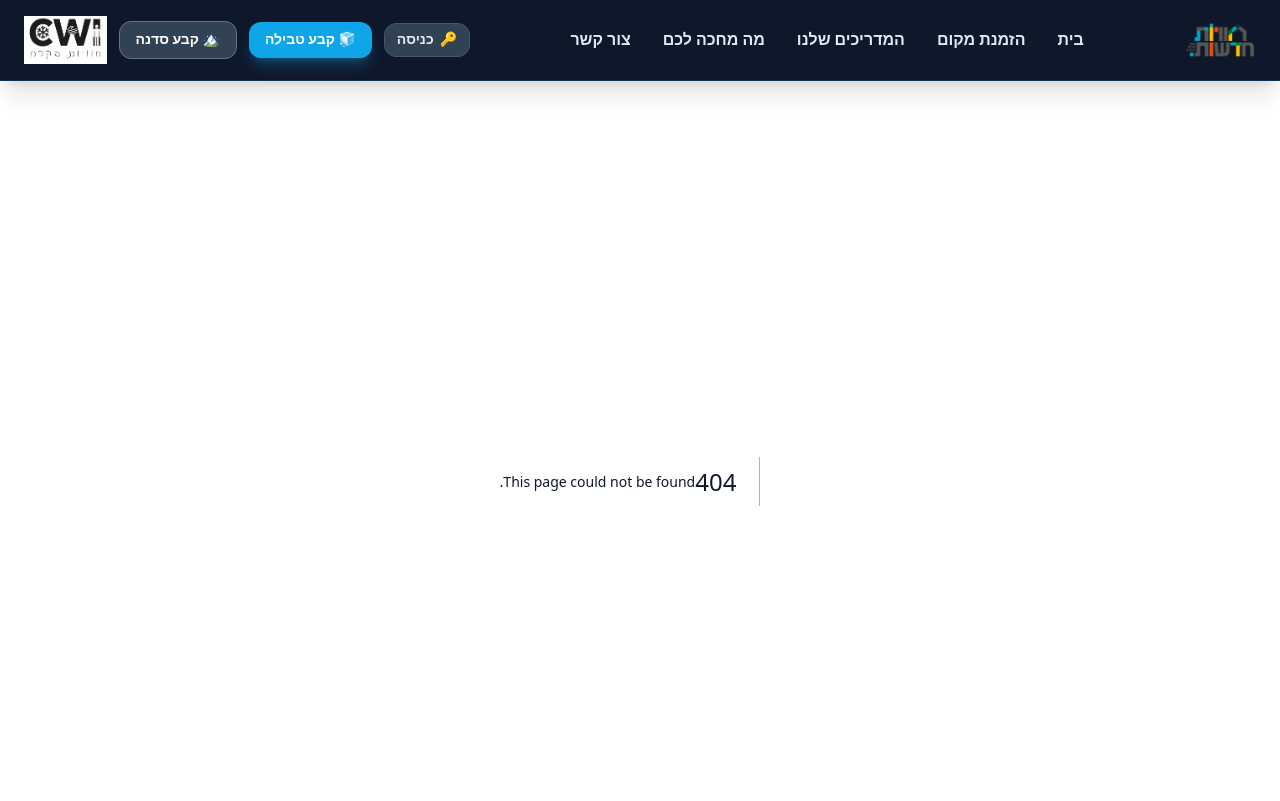
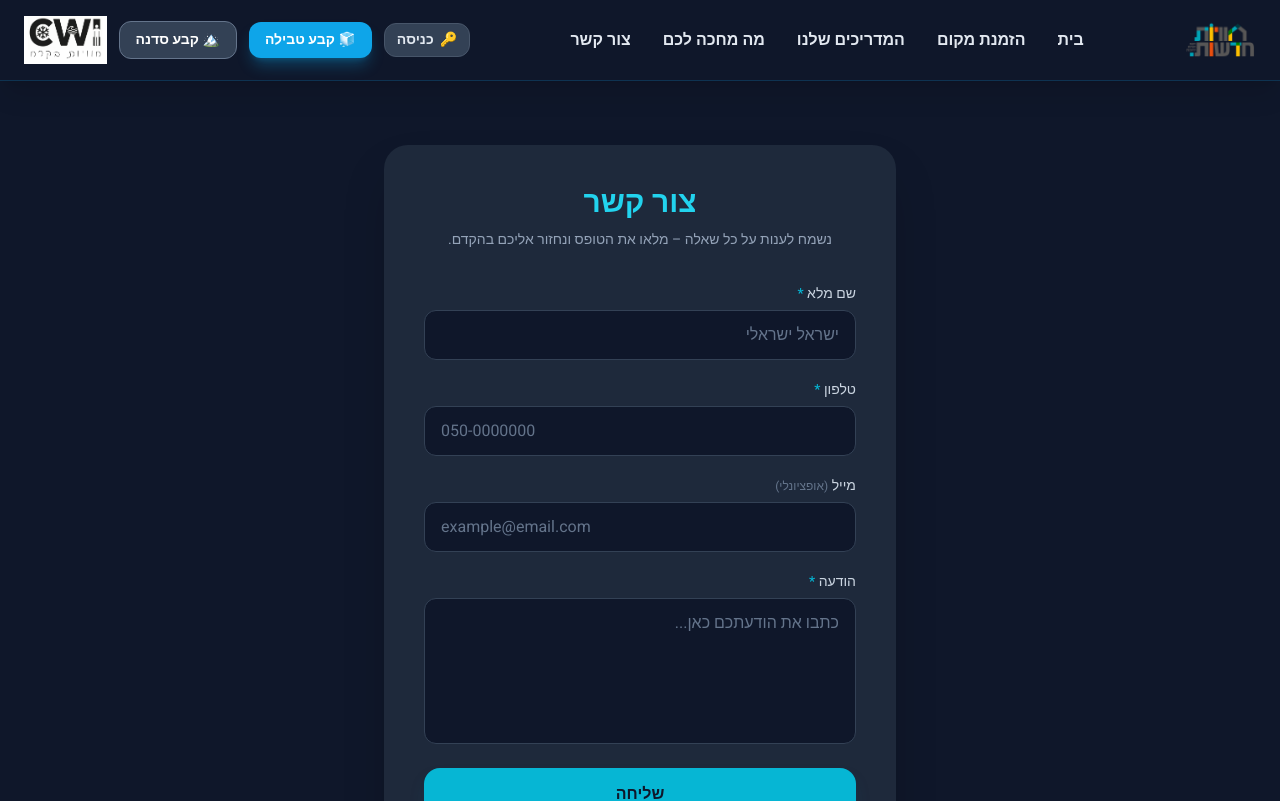
Before and after one commit to ritzabilu-jpg/ICING, a Next.js app: page /contact in a window 1280 px wide. Before the commit this address had no page. Shown: the top 801 px of the page. Built offline with nearby package versions, Linux system fonts and the light colour scheme; what tailwindcss-rtl would draw is missing.

Commit message:
Add internal contact form page, fix contact section equal heights, replace Google Form link

```diff
--- /dev/null
+++ b/src/app/api/contact/route.ts
@@ -0,0 +1,68 @@
+import { NextRequest, NextResponse } from 'next/server';
+
+function validateIsraeliPhone(phone: string): boolean {
+  const cleaned = phone.replace(/[\s\-().]/g, '');
+  return /^(\+972|972|0)(5[0-9]|7[2-9]|[23489])[0-9]{7}$/.test(cleaned);
+}
+
+export async function POST(req: NextRequest) {
+  let body: unknown;
+  try {
+    body = await req.json();
+  } catch {
+    return NextResponse.json({ error: 'בקשה לא תקינה' }, { status: 400 });
+  }
+
+  const { name, phone, email, message } = body as {
+    name?: string;
+    phone?: string;
+    email?: string;
+    message?: string;
+  };
+
+  const errors: string[] = [];
+
+  if (!name || name.trim().length < 2) {
+    errors.push('שם חייב להכיל לפחות 2 תווים');
+  }
+  if (!phone || !validateIsraeliPhone(phone.trim())) {
+    errors.push('מספר טלפון ישראלי לא תקין');
+  }
+  if (!message || message.trim().length < 5) {
+    errors.push('הודעה חייבת להכיל לפחות 5 תווים');
+  }
+
+  if (errors.length > 0) {
+    return NextResponse.json({ error: errors.join(', ') }, { status: 422 });
+  }
+
+  const safeName = name!.trim();
+  const safePhone = phone!.trim();
+  const safeEmail = email?.trim() || '';
+  const safeMessage = message!.trim();
+
+  if (process.env.RESEND_API_KEY) {
+    try {
+      const { Resend } = await import('resend');
+      const resend = new Resend(process.env.RESEND_API_KEY);
+      await resend.emails.send({
+        from: 'onboarding@resend.dev',
+        to: 'ritzabilu@gmail.com',
+        subject: `פנייה חדשה מ-${safeName}`,
+        html: `<div dir="rtl"><h2>פנייה חדשה מהאתר</h2><p><b>שם:</b> ${safeName}</p><p><b>טלפון:</b> ${safePhone}</p><p><b>מייל:</b> ${safeEmail || 'לא הוזן'}</p><p><b>הודעה:</b> ${safeMessage}</p></div>`,
+      });
+    } catch (err) {
+      console.error('[contact] Resend error:', err);
+      return NextResponse.json({ error: 'שגיאה בשליחת המייל, נסה שוב מאוחר יותר' }, { status: 500 });
+    }
+  } else {
+    console.log('[contact] RESEND_API_KEY not set – logging form submission:', {
+      name: safeName,
+      phone: safePhone,
+      email: safeEmail || 'לא הוזן',
+      message: safeMessage,
+    });
+  }
+
+  return NextResponse.json({ ok: true });
+}
--- /dev/null
+++ b/src/app/contact/page.tsx
@@ -0,0 +1,200 @@
+'use client';
+
+import { useState } from 'react';
+import type { Metadata } from 'next';
+
+export const metadata: Metadata = {
+  title: 'צור קשר – חוויות שוויץ המדע',
+};
+
+interface FormState {
+  name: string;
+  phone: string;
+  email: string;
+  message: string;
+}
+
+const initialForm: FormState = {
+  name: '',
+  phone: '',
+  email: '',
+  message: '',
+};
+
+export default function ContactPage() {
+  const [form, setForm] = useState<FormState>(initialForm);
+  const [submitting, setSubmitting] = useState(false);
+  const [success, setSuccess] = useState(false);
+  const [errorMsg, setErrorMsg] = useState('');
+
+  function handleChange(e: React.ChangeEvent<HTMLInputElement | HTMLTextAreaElement>) {
+    setForm((prev) => ({ ...prev, [e.target.name]: e.target.value }));
+    setErrorMsg('');
+  }
+
+  async function handleSubmit(e: React.FormEvent) {
+    e.preventDefault();
+    setSubmitting(true);
+    setErrorMsg('');
+    setSuccess(false);
+
+    try {
+      const res = await fetch('/api/contact', {
+        method: 'POST',
+        headers: { 'Content-Type': 'application/json' },
+        body: JSON.stringify({
+          name: form.name,
+          phone: form.phone,
+          email: form.email || undefined,
+          message: form.message,
+        }),
+      });
+
+      const data = await res.json();
+
+      if (!res.ok || !data.ok) {
+        setErrorMsg(data.error || 'שגיאה בשליחה, נסה שוב');
+      } else {
+        setSuccess(true);
+        setForm(initialForm);
+      }
+    } catch {
+      setErrorMsg('שגיאת רשת, בדוק את החיבור ונסה שוב');
+    } finally {
+      setSubmitting(false);
+    }
+  }
+
+  const inputClass =
+    'w-full rounded-xl bg-[#0f172a] border border-slate-700 text-slate-100 placeholder-slate-500 px-4 py-3 text-base focus:outline-none focus:border-cyan-500 focus:ring-1 focus:ring-cyan-500 transition';
+
+  return (
+    <main className="min-h-screen bg-[#0f172a] flex flex-col items-center justify-center px-4 py-16">
+      <div className="w-full max-w-lg bg-[#1e293b] rounded-3xl shadow-2xl p-8 md:p-10">
+        {/* Header */}
+        <div className="text-center mb-8">
+          <h1 className="text-3xl font-bold text-cyan-400 mb-2">צור קשר</h1>
+          <p className="text-slate-400 text-sm leading-relaxed">
+            נשמח לענות על כל שאלה – מלאו את הטופס ונחזור אליכם בהקדם.
+          </p>
+        </div>
+
+        {/* Success state */}
+        {success ? (
+          <div className="flex flex-col items-center justify-center gap-4 py-10 text-center">
+            <span className="text-5xl">✅</span>
+            <p className="text-xl font-semibold text-cyan-400">ההודעה נשלחה בהצלחה!</p>
+            <p className="text-slate-400 text-sm">ניצור איתך קשר בהקדם.</p>
+            <button
+              onClick={() => setSuccess(false)}
+              className="mt-4 text-sm text-slate-500 hover:text-cyan-400 underline transition"
+            >
+              שלח הודעה נוספת
+            </button>
+          </div>
+        ) : (
+          <form onSubmit={handleSubmit} noValidate className="flex flex-col gap-5" dir="rtl">
+            {/* שם מלא */}
+            <div className="flex flex-col gap-1.5">
+              <label htmlFor="name" className="text-slate-300 text-sm font-medium">
+                שם מלא <span className="text-cyan-500">*</span>
+              </label>
+              <input
+                id="name"
+                name="name"
+                type="text"
+                autoComplete="name"
+                required
+                placeholder="ישראל ישראלי"
+                value={form.name}
+                onChange={handleChange}
+                className={inputClass}
+              />
+            </div>
+
+            {/* טלפון */}
+            <div className="flex flex-col gap-1.5">
+              <label htmlFor="phone" className="text-slate-300 text-sm font-medium">
+                טלפון <span className="text-cyan-500">*</span>
+              </label>
+              <input
+                id="phone"
+                name="phone"
+                type="tel"
+                autoComplete="tel"
+                required
+                placeholder="050-0000000"
+                value={form.phone}
+                onChange={handleChange}
+                className={inputClass}
+                dir="ltr"
+              />
+            </div>
+
+            {/* מייל */}
+            <div className="flex flex-col gap-1.5">
+              <label htmlFor="email" className="text-slate-300 text-sm font-medium">
+                מייל <span className="text-slate-500 font-normal text-xs">(אופציונלי)</span>
+              </label>
+              <input
+                id="email"
+                name="email"
+                type="email"
+                autoComplete="email"
+                placeholder="example@email.com"
+                value={form.email}
+                onChange={handleChange}
+                className={inputClass}
+                dir="ltr"
+              />
+            </div>
+
+            {/* הודעה */}
+            <div className="flex flex-col gap-1.5">
+              <label htmlFor="message" className="text-slate-300 text-sm font-medium">
+                הודעה <span className="text-cyan-500">*</span>
+              </label>
+              <textarea
+                id="message"
+                name="message"
+                required
+                rows={5}
+                placeholder="כתבו את הודעתכם כאן..."
+                value={form.message}
+                onChange={handleChange}
+                className={`${inputClass} resize-none`}
+              />
+            </div>
+
+            {/* Error */}
+            {errorMsg && (
+              <div className="rounded-xl bg-red-900/40 border border-red-700 text-red-300 text-sm px-4 py-3">
+                {errorMsg}
+              </div>
+            )}
+
+            {/* Submit */}
+            <button
+              type="submit"
+              disabled={submitting}
+              className="w-full mt-1 py-3.5 rounded-2xl bg-cyan-500 hover:bg-cyan-400 active:bg-cyan-600 disabled:opacity-50 disabled:cursor-not-allowed text-[#0f172a] font-bold text-base transition-colors duration-200 shadow-lg shadow-cyan-900/40"
+            >
+              {submitting ? 'שולח...' : 'שליחה'}
+            </button>
+
+            {/* Contact info */}
+            <div className="mt-2 pt-5 border-t border-slate-700 text-center text-slate-500 text-sm space-y-1">
+              <p>
+                טלפון:{' '}
+                <a href="tel:089310715" className="text-cyan-500 hover:text-cyan-400 transition">
+                  08-9310715
+                </a>
+              </p>
+              <p>סירני 52, חולון</p>
+            </div>
+          </form>
+        )}
+      </div>
+    </main>
+  );
+}
--- a/src/app/page.tsx
+++ b/src/app/page.tsx
@@ -302,10 +302,10 @@ export default function HomePage() {
             ממוקמים בלב רחובות, נגישים בתחבורה ציבורית ובחניה פרטית
           </p>
 
-          <div className="grid grid-cols-1 lg:grid-cols-2 gap-10 items-start">
+          <div className="grid grid-cols-1 lg:grid-cols-2 gap-10 items-stretch">
             {/* Contact info */}
-            <div className="space-y-8">
-              <div className="bg-navy-800 rounded-3xl p-8 border border-navy-700">
+            <div className="flex flex-col gap-6">
+              <div className="bg-navy-800 rounded-3xl p-8 border border-navy-700 flex-1">
                 <h3 className="text-xl font-bold text-white mb-6">פרטי התקשרות</h3>
                 <div className="space-y-5">
                   <div className="flex items-start gap-4">
@@ -325,12 +325,11 @@ export default function HomePage() {
                     <span className="text-2xl">📞</span>
                     <span className="font-semibold text-lg">08-9310716</span>
                   </a>
-                  <a href="https://docs.google.com/forms/d/e/1FAIpQLScIsDk-_iYWYKqmiOSuXrfUqlFQcwL158lJzK5j88wKfcHnzg/viewform"
-                     target="_blank" rel="noopener noreferrer"
+                  <Link href="/contact"
                      className="flex items-center gap-4 text-slate-300 hover:text-ice-400 transition-colors">
-                    <span className="text-2xl">📋</span>
-                    <span className="text-sm underline">טופס הרשמה מהיר</span>
-                  </a>
+                    <span className="text-2xl">✉️</span>
+                    <span className="text-sm underline">שלח לנו הודעה</span>
+                  </Link>
                 </div>
               </div>
 
@@ -347,12 +346,12 @@ export default function HomePage() {
             </div>
 
             {/* Google Maps + Waze */}
-            <div className="space-y-4">
-              <div className="rounded-3xl overflow-hidden h-72 lg:h-80 shadow-2xl border border-navy-700">
+            <div className="flex flex-col gap-4">
+              <div className="rounded-3xl overflow-hidden flex-1 min-h-72 shadow-2xl border border-navy-700">
                 <iframe
                   src="https://maps.google.com/maps?q=חיים+סירני+52+רחובות&output=embed&hl=he"
                   width="100%"
-                  height="100%"
+                  height="320"
                   style={{ border: 0 }}
                   loading="lazy"
                   referrerPolicy="no-referrer-when-downgrade"
```
